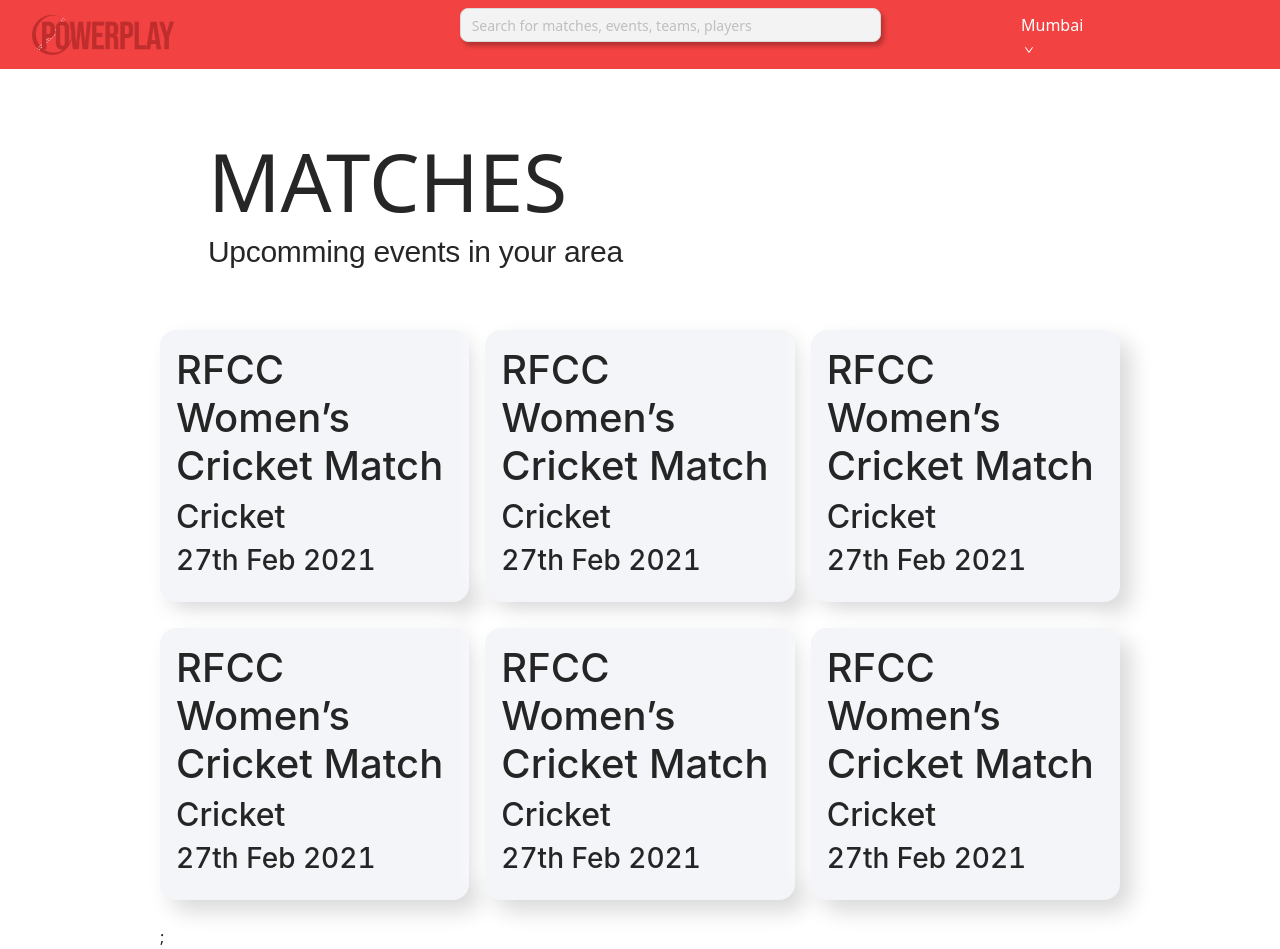
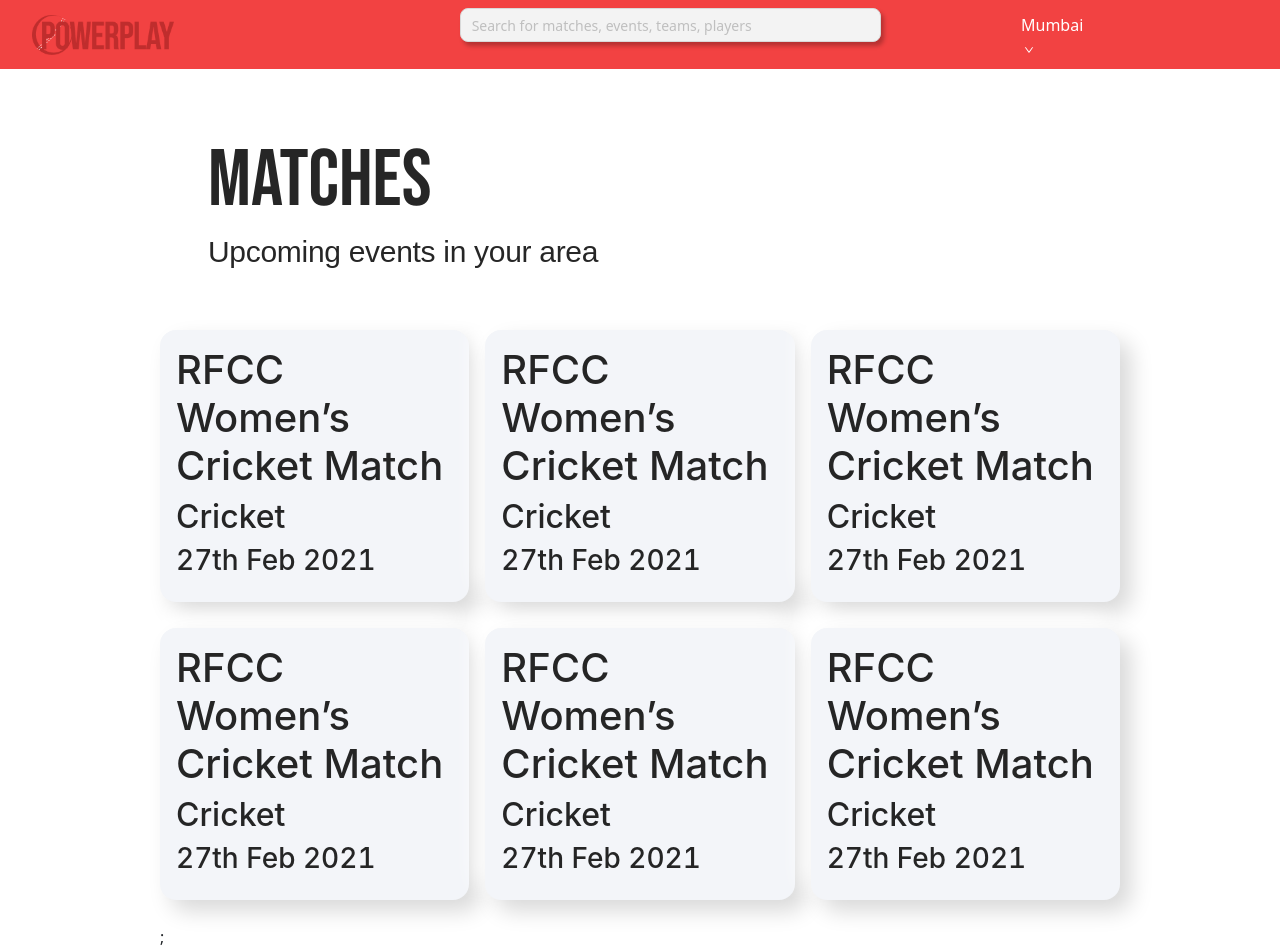
Before and after one commit to HNGP/powerplay, a React (Create React App) app: page /matches in a window 1280 px wide. Shown: the top 949 px of the page. Built offline with nearby package versions, Linux system fonts and the light colour scheme.

Commit message:
added sub header

```diff
--- a/src/pages/Matches/index.js
+++ b/src/pages/Matches/index.js
@@ -45,7 +45,7 @@ export default function Matches() {
     <div>
       <div className="header">
         <h1>MATCHES</h1>
-        <h3>Upcomming events in your area</h3>
+        <h3>Upcoming events in your area</h3>
       </div>
       <div className="matches">
         {tourny.map((trny) => (
--- a/src/pages/Matches/style.css
+++ b/src/pages/Matches/style.css
@@ -1,3 +1,4 @@
+@import url("https://fonts.googleapis.com/css2?family=Bebas+Neue&family=Montserrat:ital,wght@1,500&display=swap%22");
 .header {
   margin: 4rem 13rem;
 }
@@ -11,4 +12,5 @@
 
 .header > h1 {
   font-size: 80px;
+  font-family: "Bebas Neue";
 }
```
